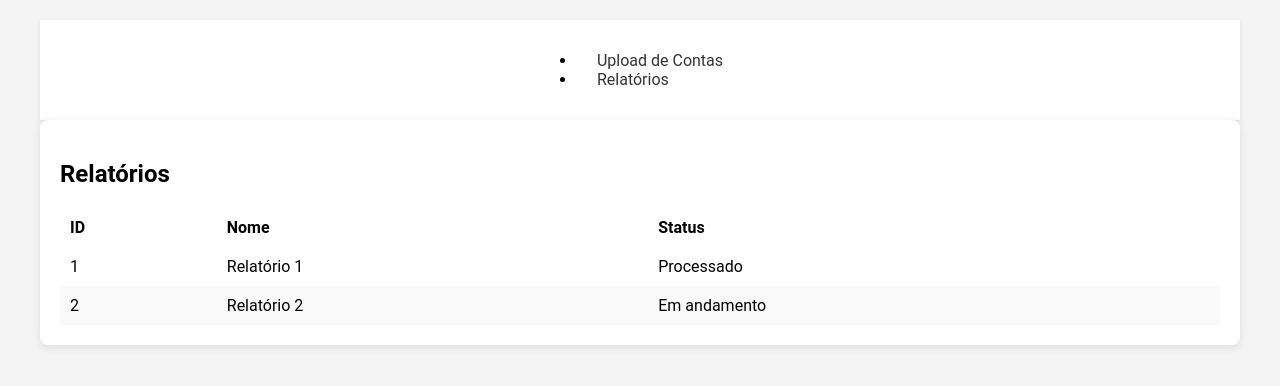
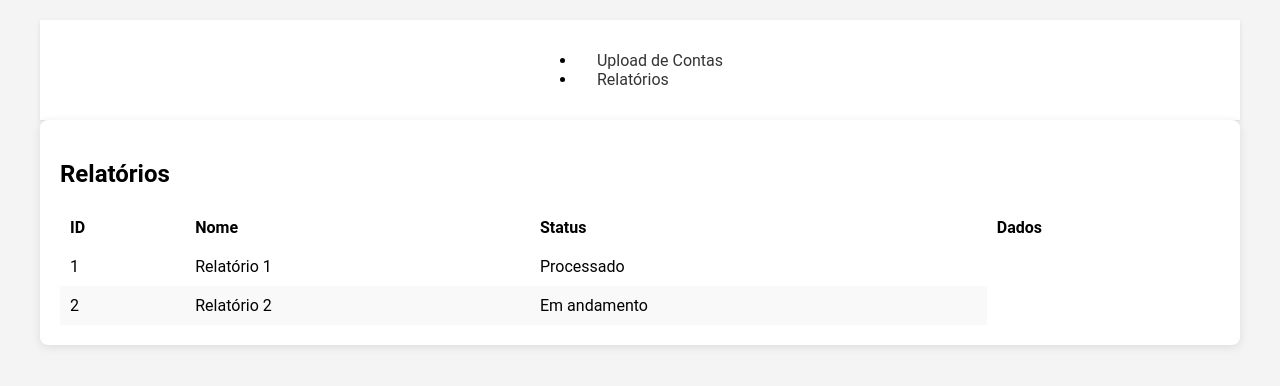
Before and after one commit to VitorOnoue/lab_eng_software, a React (Create React App) app: page /relatorios in a window 1280 px wide. Shown: the top 386 px of the page. Built offline with nearby package versions, Linux system fonts and the light colour scheme.

Commit message:
fix: add new field in relatorios

```diff
--- a/src/Relatorios.js
+++ b/src/Relatorios.js
@@ -21,6 +21,7 @@ const Relatorios = () => {
             <th>ID</th>
             <th>Nome</th>
             <th>Status</th>
+            <th>Dados</th>
           </tr>
         </thead>
         <tbody>
```
